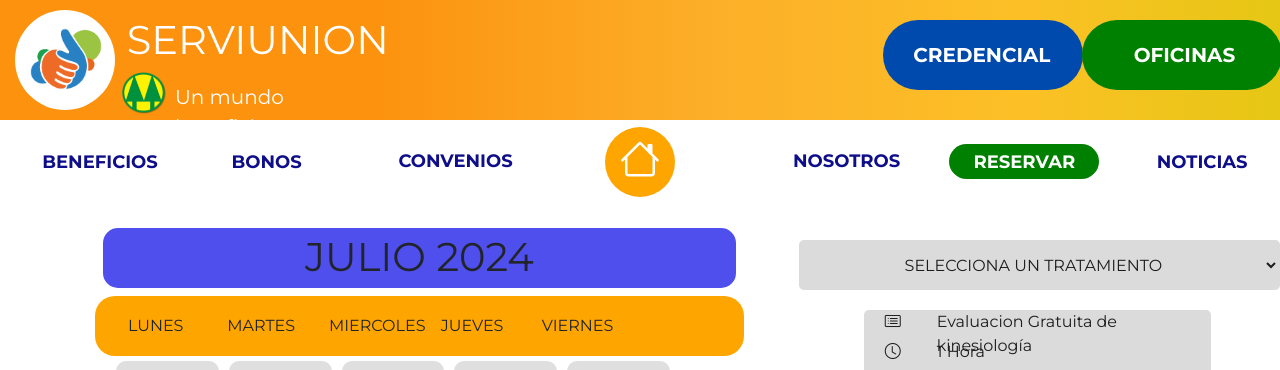
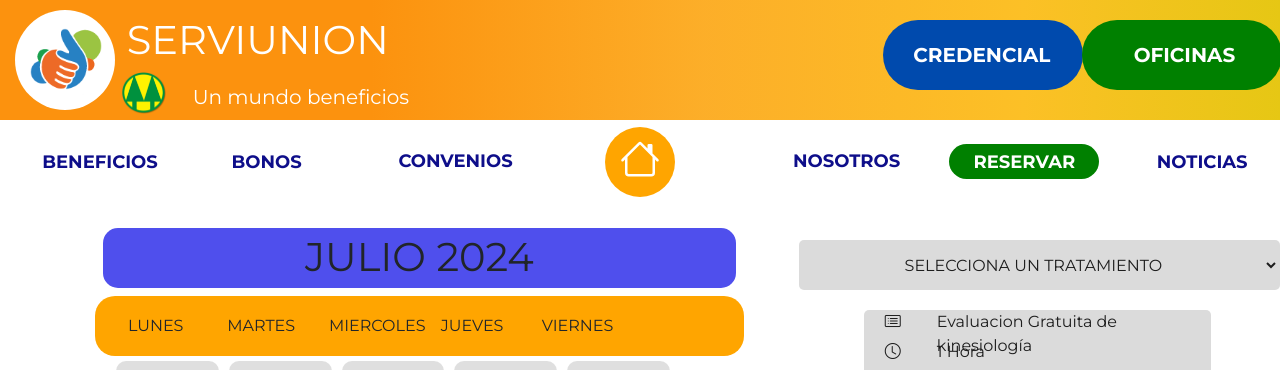
Before and after one commit to jefftechboy/PaginaServiunionPrueba, a Django app: page /agendar/ in a window 1280 px wide. Shown: the top 370 px of the page. Run offline with Django 5.2, Linux system fonts and the light colour scheme; some libraries are stand-ins or nearby versions.

Commit message:
actualizar archivos

```diff
--- a/core/templates/core/base.html
+++ b/core/templates/core/base.html
@@ -1751,7 +1751,7 @@ font-size: 20px;
                       class="imagen-logo-principal" style="width: 80%;height: 80%;">
                   </div>
                 </div>
-                <div class="col-3">
+                <div class="col-4">
                     <div class="row">
                         <div class="col-12">
                             <h1 class="titulo-grande">
@@ -1769,11 +1769,11 @@ font-size: 20px;
                             </a>
                         </div>
                         <div class="col-10 titulo-pequeño">
-                            <p style="margin-left: 0px;color: white;font-size: 20px;width: 100%;">Un mundo beneficios</p>
+                            <p style="text-align: left;color: white;font-size: 20px;">Un mundo beneficios</p>
                         </div>
                     </div>
                 </div>
-                <div class="col-4"></div>
+                <div class="col-3"></div>
                 <div class="col-4 container-bloques-narbar">
                     <div class="container">
                         <div class="row">
```
